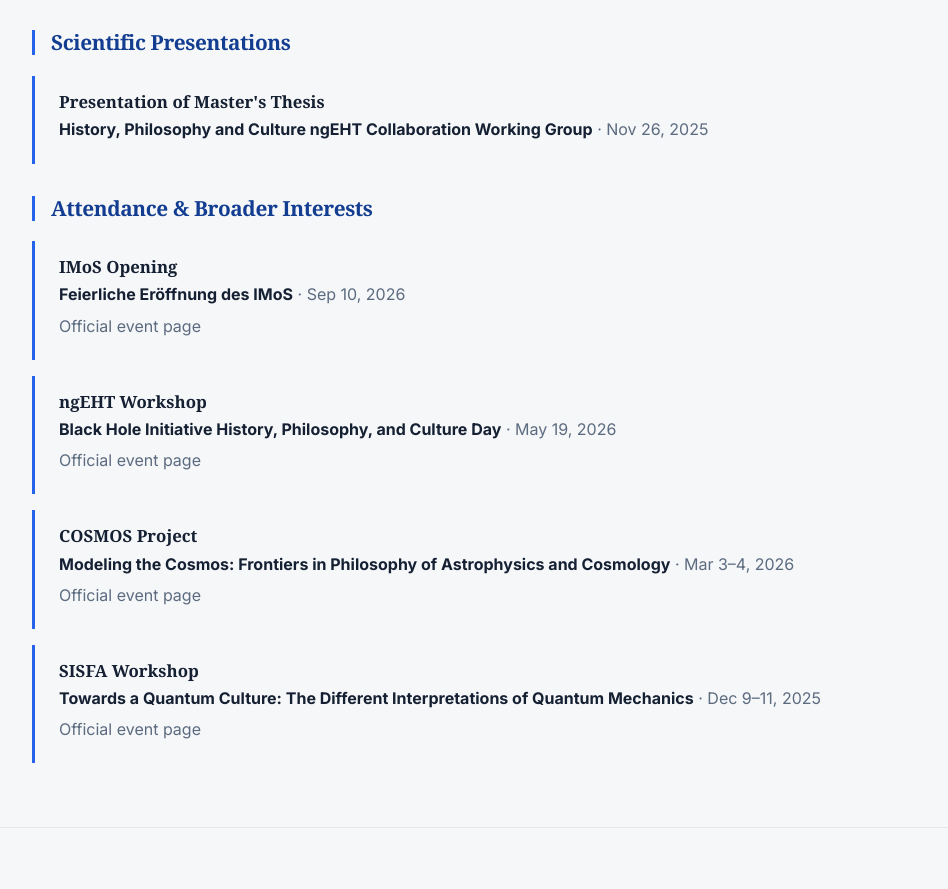
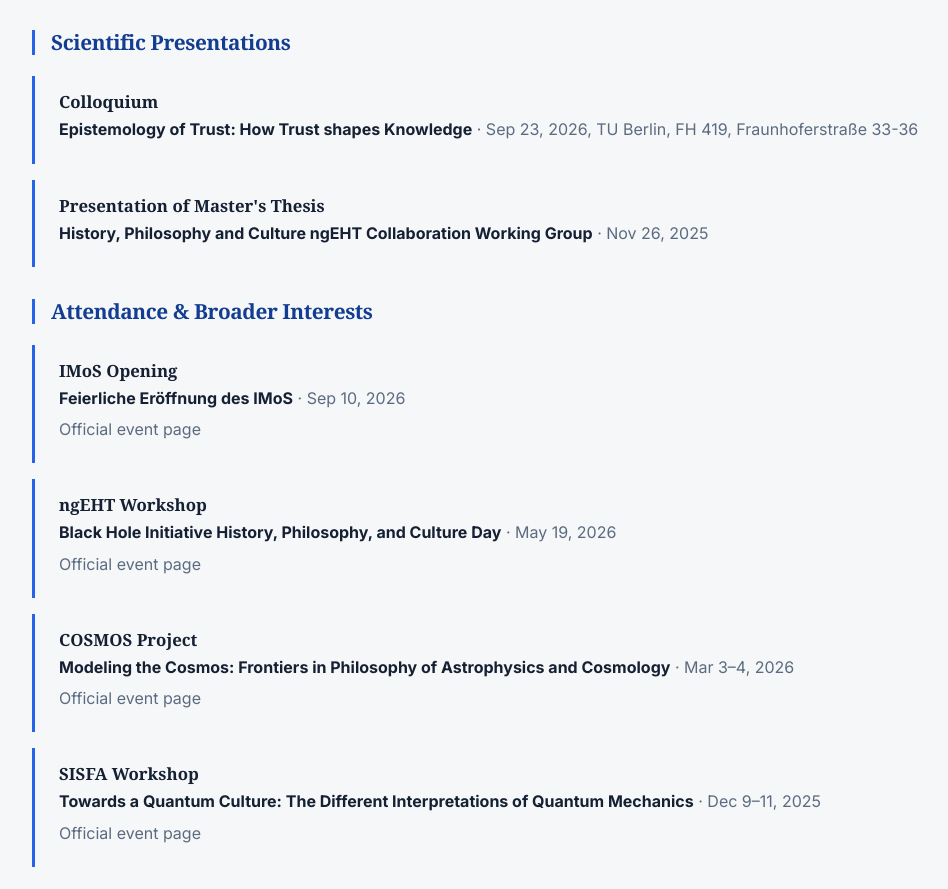
Before and after one commit to daniele-raiola/Portfolio, a plain HTML site: page index.html in a window 1280 px wide. Shown: the part 3214-4103 px from the top of the page, without its empty margins (48-996 px from the left). Drawn offline with Linux system fonts and the light colour scheme.

Commit message:
feat(ui): add colloquium presentation to scientific presentations timeline

```diff
--- a/index.html
+++ b/index.html
@@ -266,6 +266,10 @@
             <h3 class="section-accent">Scientific Presentations</h3>
             <div id="conferences-scientific" class="timeline">
               <article class="timeline-item">
+                <h3>Colloquium</h3>
+                <p><strong>Epistemology of Trust: How Trust shapes Knowledge</strong> <span aria-hidden="true">·</span> <time datetime="2026-09-23">Sep 23, 2026, TU Berlin, FH 419, Fraunhoferstraße 33-36</time></p>
+              </article>
+              <article class="timeline-item">
                 <h3>Presentation of Master&#39;s Thesis</h3>
                 <p><strong>History, Philosophy and Culture ngEHT Collaboration Working Group</strong> <span aria-hidden="true">·</span> <time datetime="2025-11-26">Nov 26, 2025</time></p>
               </article>
```
